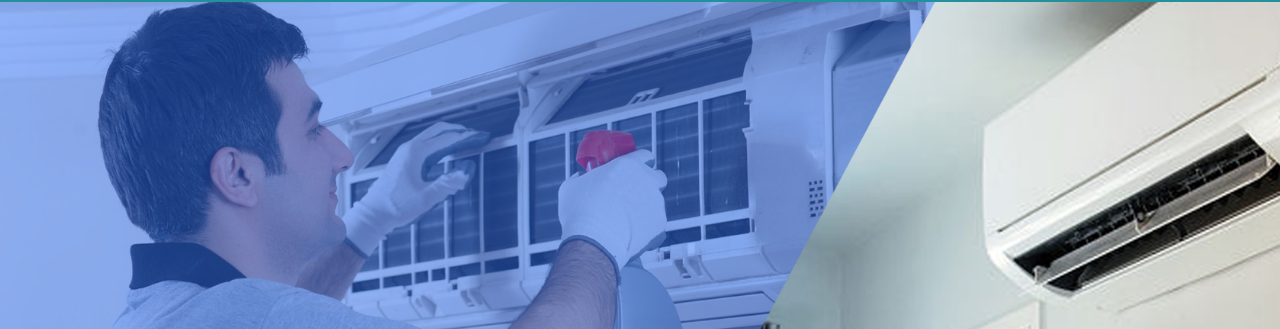
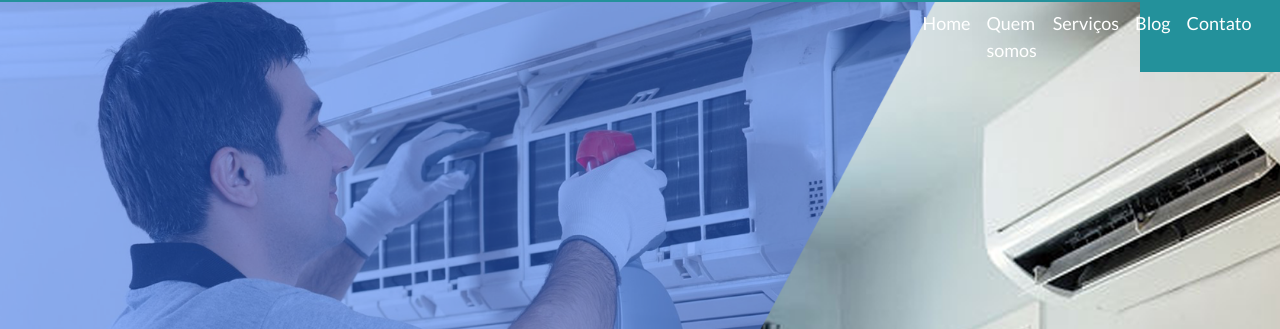
Before and after one commit to julianamokrejs/climatizartec, a website: page home.html in a window 1280 px wide. Shown: the part 65-394 px from the top of the page. Drawn offline with nearby package versions, Linux system fonts and the light colour scheme.

Commit message:
Ajustando menu

```diff
--- a/css/style.css
+++ b/css/style.css
@@ -49,6 +49,24 @@ a {
 
 .nav > li > a:hover{
     color:rgba(0, 0, 0, 0.329);
+}
+
+.nav > li > a:hover{
+    color:rgba(0, 0, 0, 0.329);
+}
+
+
+.hamb {
+    position: absolute;
+    background-color: #23919B;
+    top: 67px;
+    padding: 0 20px;
+    width: 140px;
+    right: .5px;
+}
+
+.hamb a{
+    color: white;
 }
 
 /*HEADER*/
--- a/home.html
+++ b/home.html
@@ -31,28 +31,31 @@
         <div class="container">
             <img class="logo img-fluid m-2" src="img/logo.png">
             <a class="navbar__title navbar-brand text-white text-center" href="home.html">Climatizartec</a>
-            <button class="navbar-toggler" type="button" data-toggle="collapse" data-target="#navbarNav" aria-controls="navbarNav" aria-expanded="false"
-                aria-label="Toggle navigation">
+            <button class="navbar-toggler" type="button" data-toggle="collapse" data-target="#navbarNav" aria-controls="navbarNav"
+                aria-expanded="false" aria-label="Toggle navigation">
                 <span class="navbar-toggler-icon"></span>
             </button>
+
+            <div class="hamb">
                 <div class="nav__primary collapse navbar-collapse" id="navbarNav">
-                <ul class="nav">
+                    <ul class="navbar-nav ml-auto mt-2 mt-lg-0">
                         <li class="nav-item active">
-                        <a class="nav-link" href="#">Home <span class="sr-only">(current)</span></a>
+                            <a class="nav-link text-white" href="#">Home <span class="sr-only">(current)</span></a>
                         </li>
                         <li class="nav-item">
-                        <a class="nav-link" href="#quemSomos">Quem somos</a>
+                            <a class="nav-link text-white" href="#quemSomos">Quem somos</a>
                         </li>
                         <li class="nav-item">
-                        <a class="nav-link" href="#servicos">Serviços</a>
+                            <a class="nav-link text-white" href="#servicos">Serviços</a>
                         </li>
                         <li class="nav-item">
-                        <a class="nav-link" href="#">Blog</a>
+                            <a class="nav-link text-white" href="#">Blog</a>
                         </li>
                         <li class="nav-item">
-                        <a class="nav-link" href="#contato">Contato</a>
+                            <a class="nav-link text-white" href="#contato">Contato</a>
                         </li>
                     </ul>
+                </div>
             </div>
         </div>
     </nav>
@@ -61,7 +64,8 @@
     <header class="banner__home d-flex align-items-end">
         <div class="container">
             <div class="row__banner">
-                <h1 class="text__banner text-white"> O clima perfeito para a <span class="rotate text__banner"> sua casa,
+                <h1 class="text__banner text-white"> O clima perfeito para a <span class="rotate text__banner"> sua
+                        casa,
                         sua empresa
                     </span> </h1>
 
@@ -216,11 +220,15 @@
                     <img src="img/about.jpg" class="img-about img-fluid mt-2" alt="Foto de uma sala ambientada nos tons de azul com sofá branco e ar condicionado">
                 </div>
                 <div class="about__texto p-3">
-                    <p>Desde 2012 no segmento de refrigeração, oferecemos aos nossos clientes serviços de instalação, manutenção
-                        preventiva, corretiva, periódica e consertos em gerais. Contamos com profissionais capacitados que
+                    <p>Desde 2012 no segmento de refrigeração, oferecemos aos nossos clientes serviços de instalação,
+                        manutenção
+                        preventiva, corretiva, periódica e consertos em gerais. Contamos com profissionais capacitados
+                        que
                         realizam serviços de qualidade residencial e comercial.</p>
-                    <p>A CLIMATIZATEC atua com muita transparência, mantemos clientes desde a fundação. Já realizamos projetos
-                        em hotéis, Supermercados, residências, lojas, prédios, comércios, bancos, clínicas médicas, entre
+                    <p>A CLIMATIZATEC atua com muita transparência, mantemos clientes desde a fundação. Já realizamos
+                        projetos
+                        em hotéis, Supermercados, residências, lojas, prédios, comércios, bancos, clínicas médicas,
+                        entre
                         outros.
                     </p>
                 </div>
@@ -240,16 +248,20 @@
 
                 <div class="card text-center card-body col-lg-4 d-flex align-items-center mb-5">
                     <h5 class="card-title mt-2">Instalação</h5>
-                    <p class="card-text mt-3">A instalação do ar condicionado sempre deve ser realizada por profissionais
-                        especializados, para que estes executem os serviços dentro dos padrões definidos pelos fabricantes,
+                    <p class="card-text mt-3">A instalação do ar condicionado sempre deve ser realizada por
+                        profissionais
+                        especializados, para que estes executem os serviços dentro dos padrões definidos pelos
+                        fabricantes,
                         garantindo a segurança da instalação e o máximo desempenho técnico do produto.</p>
                     <a href="instalacao.html" class="btn btn-outline-info m-3">Mais informações</a>
                 </div>
                 <div class="card text-center card-body col-lg-4 d-flex align-items-center mb-5">
 
                     <h5 class="card-title mt-2">Manutenção e Limpeza</h5>
-                    <p class="card-text mt-3">As manutenções adequadas ajustam os ar condicionado, além de reduzir o nível
-                        de poluentes em um ambiente climatizado, consentindo ainda aumentar a vida útil dos equipamentos
+                    <p class="card-text mt-3">As manutenções adequadas ajustam os ar condicionado, além de reduzir o
+                        nível
+                        de poluentes em um ambiente climatizado, consentindo ainda aumentar a vida útil dos
+                        equipamentos
                         e a diminuição do consumo de energia.
                     </p>
                     <a href="manutencao.html" class="btn btn-outline-info m-3">Mais informações</a>
@@ -263,7 +275,8 @@
         <div class="container">
             <div class="p-5">
                 <div>
-                    <h3 class="text-center pb-4">Cadastre-se abaixo para receber novidades e ofertas direto no seu e-mail!
+                    <h3 class="text-center pb-4">Cadastre-se abaixo para receber novidades e ofertas direto no seu
+                        e-mail!
                     </h3>
                 </div>
 
```
Lines whose indentation alone changed are shown as unchanged.
